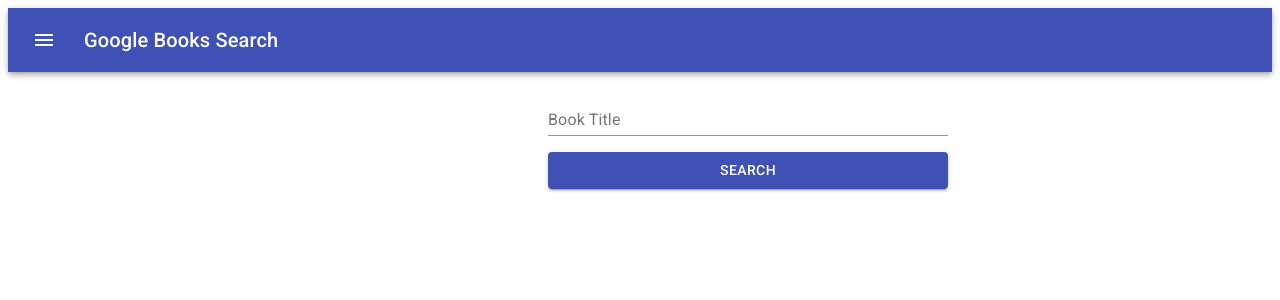
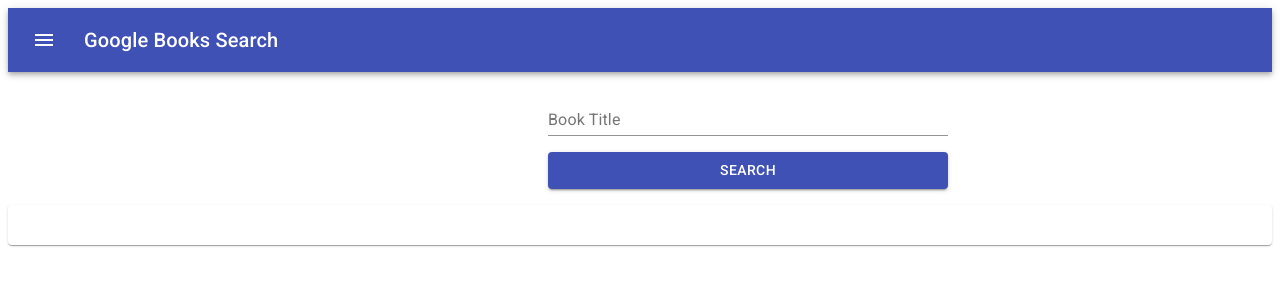
Before and after one commit to nathanaelhauser/google-book-search, a React (Create React App) app in the folder client/: page /search in a window 1280 px wide. Shown: the top 300 px of the page. Built offline with nearby package versions, Linux system fonts and the light colour scheme; the HTML template or start-up script is replaced by a standard one.

Commit message:
Added styling to SearchList.js

```diff
--- a/client/src/components/BookCard/BookCard.js
+++ b/client/src/components/BookCard/BookCard.js
@@ -1,5 +1,6 @@
 import React from 'react'
 import { makeStyles } from '@material-ui/core/styles'
+import Grid from '@material-ui/core/Grid'
 import Card from '@material-ui/core/Card'
 import CardHeader from '@material-ui/core/CardHeader'
 import Box from '@material-ui/core/Box'
@@ -10,7 +11,7 @@
 
 const useStyles = makeStyles({
   card: {
-    margin: 30
+    // margin: 30
   },
   mediaBox: {
     display: 'flex',
@@ -25,6 +26,7 @@
   const classes = useStyles()
 
   return (
+    <Grid item sm={12} md={6}>
       <Card className={classes.card}>
         <CardHeader
           title={props.title}
@@ -51,6 +53,7 @@
           <Button variant="contained" size="small" color="secondary">{props.action}</Button>
         </CardActions>
       </Card>
+    </Grid>
   )
 }
 
--- a/client/src/components/SearchList/SearchList.js
+++ b/client/src/components/SearchList/SearchList.js
@@ -1,15 +1,26 @@
 import React, { useContext } from 'react'
+import { makeStyles } from '@material-ui/core'
 import SearchContext from '../../utils/SearchContext'
 import Paper from '@material-ui/core/Paper'
 import Grid from '@material-ui/core/Grid'
 import BookCard from '../BookCard'
+import lightBlue from '@material-ui/core/colors/lightBlue'
+
+const useStyles = makeStyles(theme => ({
+  root: {
+    paddingTop: 20,
+    paddingBottom: 20,
+    backgroundColor: lightBlue
+  }
+}))
 
 const SearchList = () => {
-
+  const classes = useStyles()
   const { books } = useContext(SearchContext)
 
   return (
-    <Paper>
+    <Paper className={classes.root}>
+      <Grid container spacing={3}>
         {
           books.map((book, index) =>
             <BookCard
@@ -22,6 +33,7 @@
               link={book.link}
               action="Save" />)
         }
+      </Grid>
     </Paper>
   )
 }
```
Lines whose indentation alone changed are shown as unchanged.
